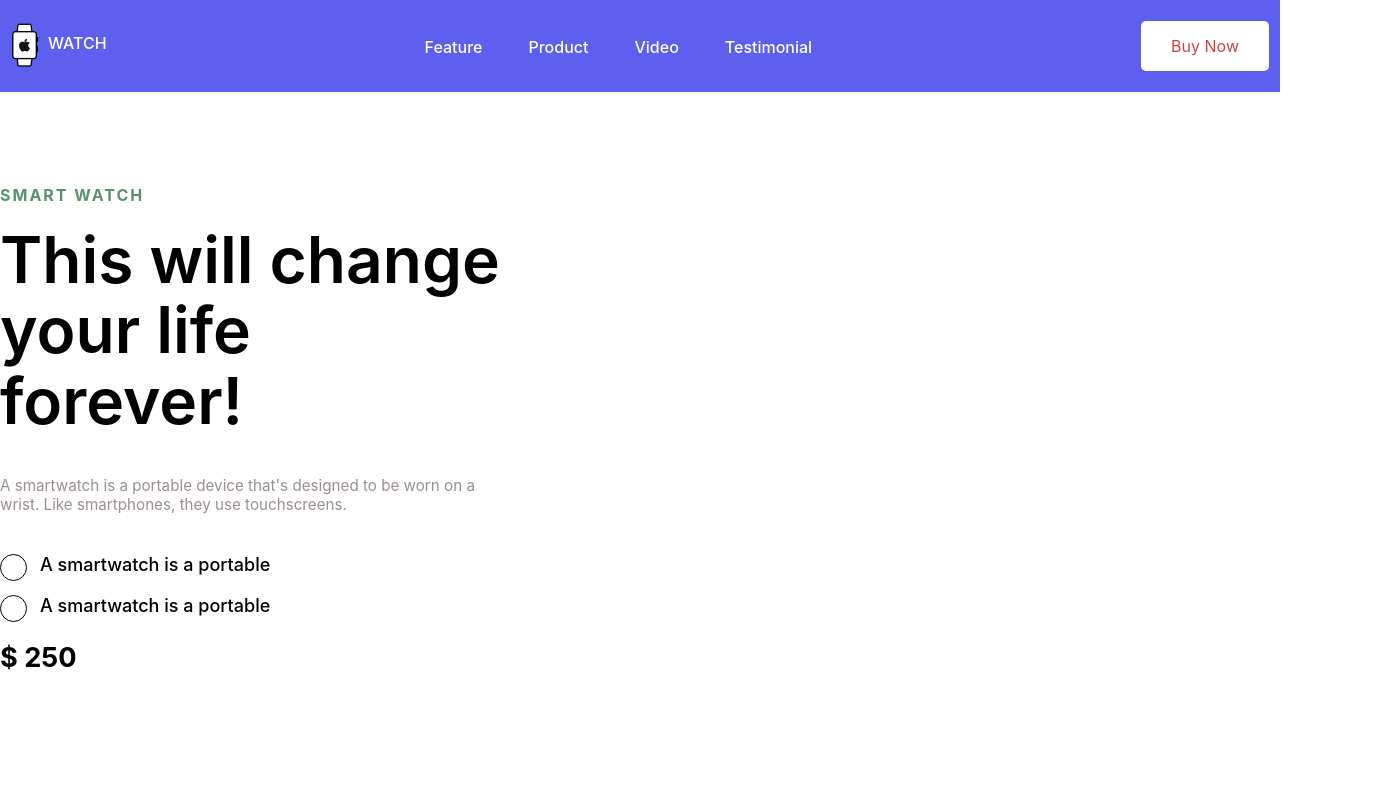
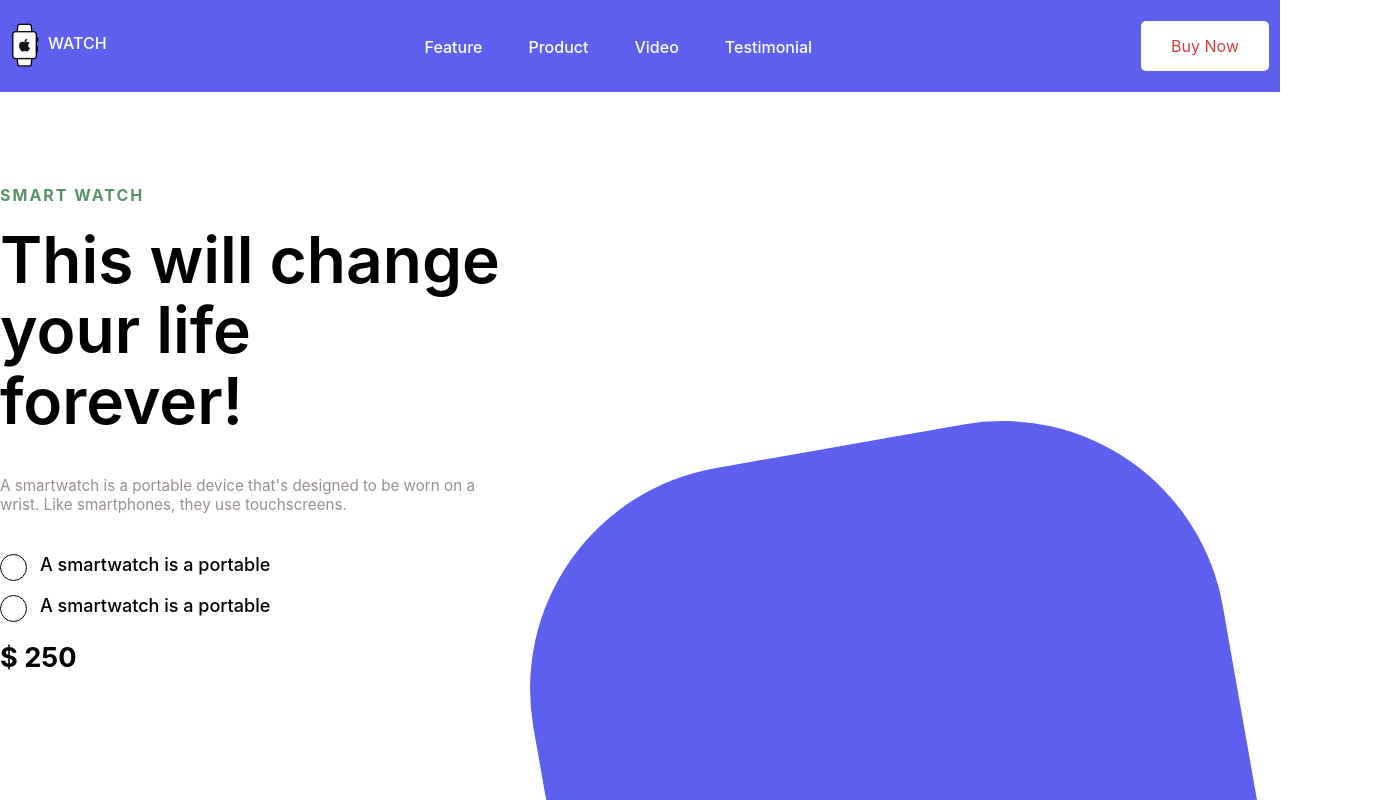
Before and after one commit to Jaehyun-Jeong/aing_biology, a React (Create React App) app: page / in a window 1280 px wide. Shown: the top 800 px of the page, 1382 px wide, since content can reach past the window. Built offline with nearby package versions, Linux system fonts and the light colour scheme.

Commit message:
add design_01

```diff
--- a/src/routes/Home.css
+++ b/src/routes/Home.css
@@ -3,8 +3,13 @@
     display: flex;
     flex-direction: row;
     margin: auto;
+    max-width: 1400px;
+}
+
+#main {
+    position: relative;
+    display: flex;
     flex-direction: row;
-    max-width: 1400px;
 }
 
 #main__desc {
@@ -97,3 +102,42 @@
     font-size: 1.7rem;
     font-weight: bold;
 }
+
+/*=============================================================================== */
+/*============================== background design ============================== */
+/*=============================================================================== */
+
+.main__design {
+    max-width: 700px;
+}
+
+#background_01 {
+    position: absolute;
+    display: block;
+    z-index: -1;
+    top: 60%;
+    left: 110%;
+    height: 700px;
+    width: 700px;
+    border-radius: 32%;
+    background-color: #5D5FEE;
+    transform: rotate(80deg);
+}
+
+#background_02 {
+    position: absolute;
+    background-image: ;
+    top: 20%;
+    left: 130%;
+    width: 732px;
+    height: 900px;
+}
+
+#background_03 {
+    position: absolute;
+    background-image: ;
+    top: 20%;
+    left: 70%;
+    width: 732px;
+    height: 900px;
+}
--- a/src/routes/Home.js
+++ b/src/routes/Home.js
@@ -19,6 +19,7 @@ class Home extends React.Component {
             <span className="loader__text">Loading...</span>
           </div>
         ) : (
+          <div id="main">
             <div id="main__desc">
               <div id='title'>
                 <div id="title__sub">SMART WATCH</div>
@@ -41,6 +42,12 @@ class Home extends React.Component {
               </div>
               <span id="dollar">$ 250</span>
             </div>
+            <div id="main__design">
+              <div id="background_01"></div>
+              <div id="background_02"></div>
+              <div id="background_03"></div>
+            </div>
+          </div>
         )}
       </section>
     );
```
Lines whose indentation alone changed are shown as unchanged.
